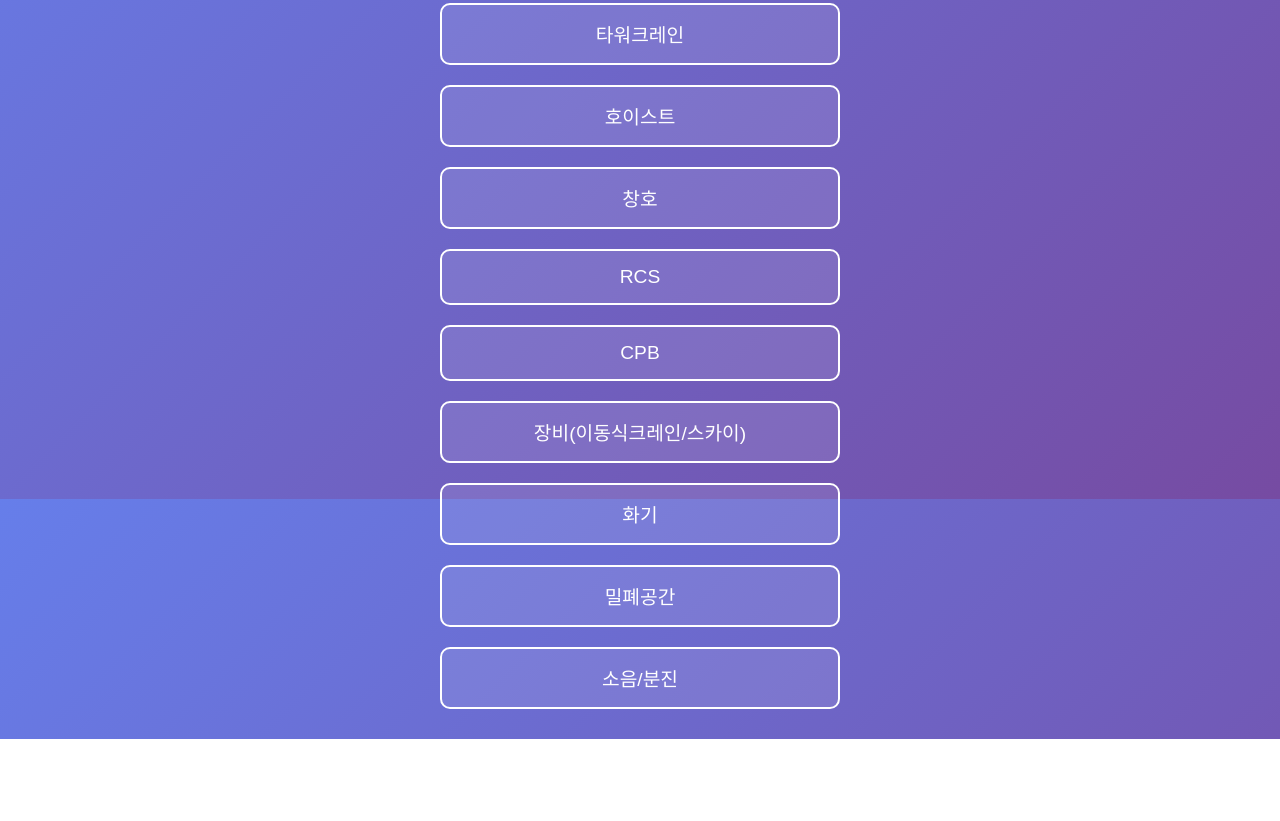
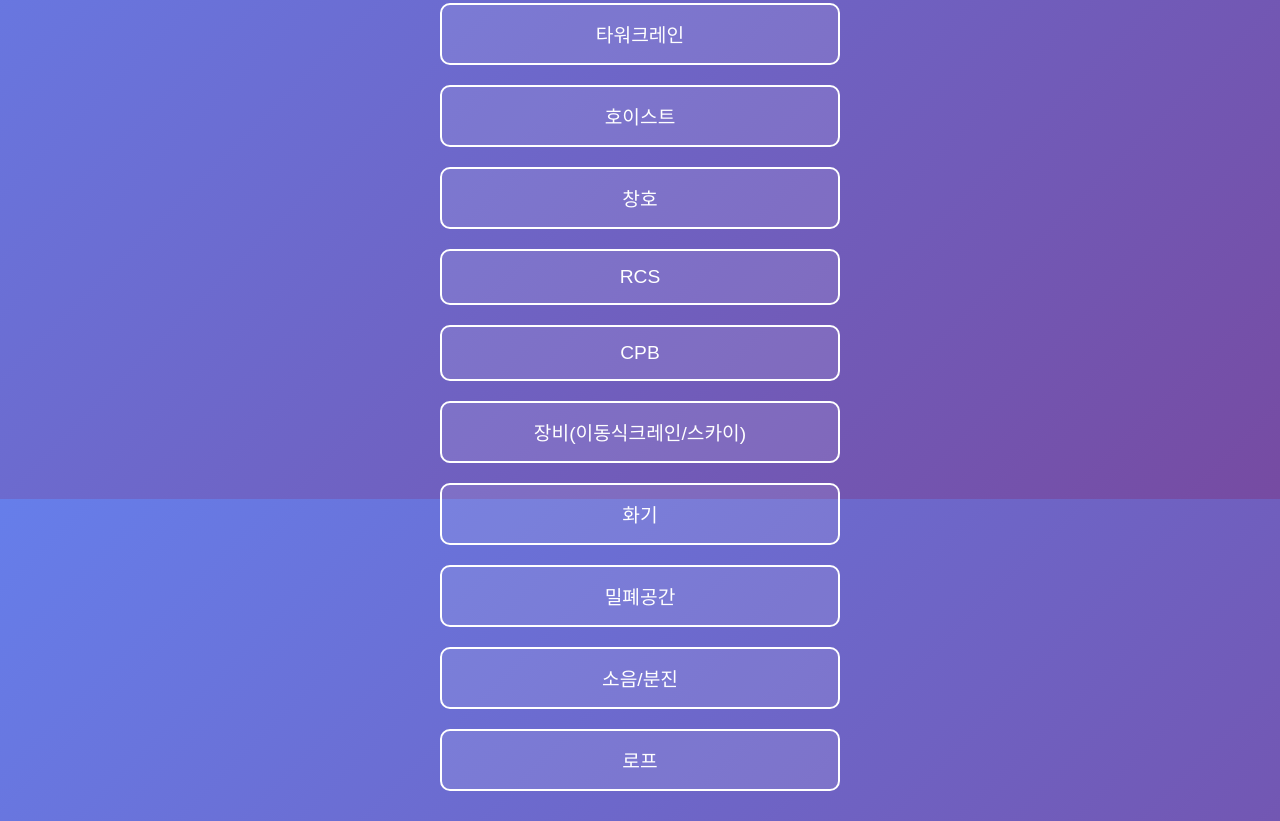
Before and after one commit to woojoo1004/woojoo, a plain HTML site: page index.html in a window 1280 px wide. Shown: the part 301-1122 px from the top of the page. Before the commit the page ends 1040 px from the top, so only its background shows below. Drawn offline with Linux system fonts and the light colour scheme.

Commit message:
Update index.html

```diff
--- a/index.html
+++ b/index.html
@@ -79,6 +79,7 @@
     <button class="button" onclick="goToLink('https://docs.google.com/forms/d/e/1FAIpQLSdnOkcE1xyGVG5qY9rJyc-wwGIIwcUG95Zq0cA1gwsbv9l6yw/viewform?usp=dialog')">화기</button>
     <button class="button" onclick="goToLink('https://docs.google.com/forms/d/e/1FAIpQLSeL0IFL82vcbZgBdRD_MMeqWC1-ldwJCMTNzOYJ0uaXGhocug/viewform?usp=dialog')">밀폐공간</button>
     <button class="button" onclick="goToLink('https://docs.google.com/forms/d/e/1FAIpQLSd0uHIOuR4UX57VNIvkLXocr1xAcPBhnBZNVpvkZZcSvG65wg/viewform?usp=dialog')">소음/분진</button>
+     <button class="button" onclick="goToLink('https://docs.google.com/forms/d/e/1FAIpQLSfsV04Ns1mqfhr97rXewX6hM6ROqqWjoe4t5ii6I1IvOtuaOw/viewform?usp=dialog')">로프</button>
   </div>
 
   <script>
```
